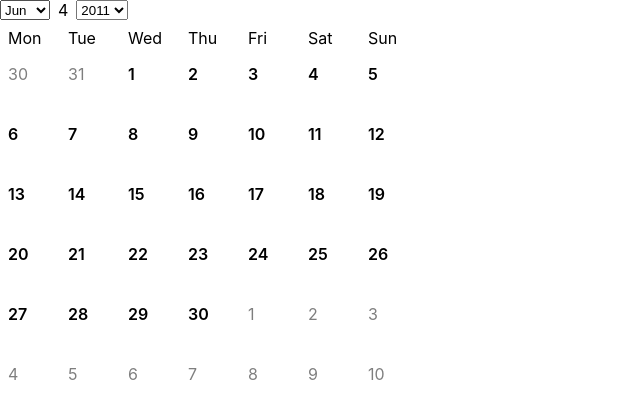
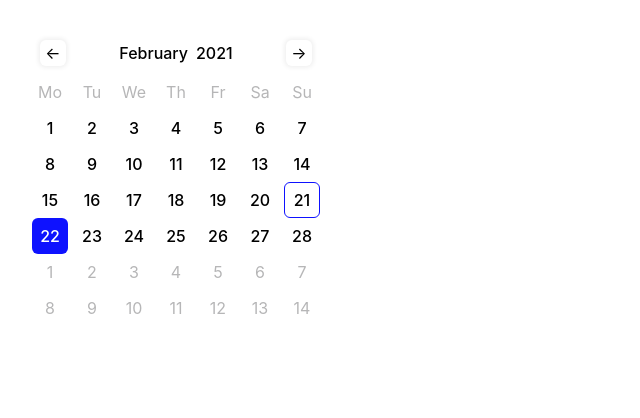
Before and after one commit to tusharf5/react-calendar, a React (Create React App) app: page / in a window 1280 px wide. Shown: the top 418 px of the page, without its empty margins (0-640 px from the left). Built offline with nearby package versions, Linux system fonts and the light colour scheme.

Commit message:
wip: adding styles

```diff
--- a/src/App.tsx
+++ b/src/App.tsx
@@ -34,28 +34,28 @@ const YEARS = Array.from(
  * This weekday index-to-label map is what is used by the Date object
  */
 const NATIVE_INDEX_TO_LABEL_WEEKDAY_MAP: Record<number, string> = {
-  0: "Sun",
-  1: "Mon",
-  2: "Tue",
-  3: "Wed",
-  4: "Thu",
-  5: "Fri",
-  6: "Sat",
+  0: "Su",
+  1: "Mo",
+  2: "Tu",
+  3: "We",
+  4: "Th",
+  5: "Fr",
+  6: "Sa",
 };
 
 const NATIVE_INDEX_TO_LABEL_MONTHS_MAP: Record<number, string> = {
-  0: "Jan",
-  1: "Feb",
-  2: "Mar",
-  3: "Apr",
+  0: "January",
+  1: "February",
+  2: "March",
+  3: "April",
   4: "May",
-  5: "Jun",
-  6: "Jul",
-  7: "Aug",
-  8: "Sept",
-  9: "Aug",
-  10: "Nov",
-  11: "Dec",
+  5: "June",
+  6: "July",
+  7: "August",
+  8: "September",
+  9: "August",
+  10: "November",
+  11: "December",
 };
 
 function getDaysInMonth(year: number, month: number) {
@@ -325,20 +325,17 @@ function App({ value, startOfWeek = 1 }: Props) {
   const [monthInView, setMonthInView] = useState(
     value ? new Date(value).getMonth() : new Date().getMonth()
   );
-  const [dayOfMonthInView, setDayOfMonthInView] = useState(
-    value ? new Date(value).getDate() : new Date().getDate()
-  );
   const [yearInView, setYearInView] = useState(
     value ? new Date(value).getFullYear() : new Date().getFullYear()
   );
   // set date value
-  const [month, setMonth] = useState(
+  const [selectedMonth, setSelectedMonth] = useState(
     value ? new Date(value).getMonth() : new Date().getMonth()
   );
-  const [dayOfMonth, setDayOfMonth] = useState(
+  const [selectedDate, setSelectedDate] = useState(
     value ? new Date(value).getDate() : new Date().getDate()
   );
-  const [year, setYear] = useState(
+  const [selectedYear, setSelectedYear] = useState(
     value ? new Date(value).getFullYear() : new Date().getFullYear()
   );
   const onMonthChange = useCallback(
@@ -356,14 +353,19 @@ function App({ value, startOfWeek = 1 }: Props) {
 
   const onSelectDate = useCallback(
     (cell: Cell) => {
-      setMonth(cell.month);
+      setSelectedMonth(cell.month);
       setMonthInView(cell.month);
-      setYear(cell.year);
+      setSelectedYear(cell.year);
       setYearInView(cell.year);
-      setDayOfMonth(cell.date);
-      setDayOfMonthInView(cell.date);
+      setSelectedDate(cell.date);
     },
-    [setMonth, setYear, setDayOfMonth]
+    [
+      setSelectedMonth,
+      setMonthInView,
+      setSelectedYear,
+      setYearInView,
+      setSelectedDate,
+    ]
   );
 
   const matrix = useMemo(() => {
@@ -371,16 +373,23 @@ function App({ value, startOfWeek = 1 }: Props) {
       yearInView,
       monthInView,
       startOfTheWeek,
-      year,
-      month,
-      dayOfMonth
+      selectedYear,
+      selectedMonth,
+      selectedDate
     );
-  }, [yearInView, monthInView, startOfTheWeek, year, month, dayOfMonth]);
+  }, [
+    yearInView,
+    monthInView,
+    startOfTheWeek,
+    selectedYear,
+    selectedMonth,
+    selectedDate,
+  ]);
 
   return (
     <section className="App">
       <header>
-        <div className="date-header">
+        {/* <div className="date-header">
           <select value={monthInView} onChange={onMonthChange}>
             {Object.keys(NATIVE_INDEX_TO_LABEL_MONTHS_MAP).map((month) => (
               <option key={month} value={month}>
@@ -388,7 +397,7 @@ function App({ value, startOfWeek = 1 }: Props) {
               </option>
             ))}
           </select>
-          <span>{dayOfMonthInView}</span>
+          <span>{selectedDate}</span>
           <select value={yearInView} onChange={onYearChange}>
             {YEARS.map((year) => (
               <option key={year} value={year}>
@@ -396,7 +405,19 @@ function App({ value, startOfWeek = 1 }: Props) {
               </option>
             ))}
           </select>
+        </div> */}
+        <button>←</button>
+        <div>
+          <div>
+            <span>{NATIVE_INDEX_TO_LABEL_MONTHS_MAP[monthInView]}</span>
+          </div>
+          <div>
+            <span>{yearInView}</span>
+          </div>
         </div>
+        <button>→</button>
+      </header>
+      <main>
         <ul className="weekdays-header">
           {Object.keys(WEEK_DAYS).map((weekDay) => (
             <li key={weekDay} className="weekdays-header-day">
@@ -404,16 +425,15 @@ function App({ value, startOfWeek = 1 }: Props) {
             </li>
           ))}
         </ul>
-      </header>
-      <main>
-        <div>
+        <div className="month-dates" role="grid">
           {matrix.map((row, index) => (
-            <div key={index}>
+            <div className="month-dates-row" key={index}>
               {row.map((cell) => (
                 <div
+                  tabIndex={0}
                   onClick={() => onSelectDate(cell)}
                   key={cell.date}
-                  className={`days-cell${
+                  className={`month-dates-cell${
                     cell.activeMonthInView ? " active-month" : ""
                   }${cell.isWeekend ? " weekend" : ""}${
                     cell.isSat ? " saturday" : ""
--- a/src/index.css
+++ b/src/index.css
@@ -12,10 +12,81 @@ code {
     monospace;
 }
 
+* {
+  box-sizing: border-box;
+}
+
 .App {
   display: flex;
   align-items: flex-start;
   flex-direction: column;
+  width: 288px;
+  overflow: hidden;
+  margin: 2rem;
+}
+
+button {
+  border: none;
+  margin: 0;
+  padding: 0;
+  width: auto;
+  overflow: visible;
+
+  background: transparent;
+
+  color: inherit;
+  font: inherit;
+
+  line-height: normal;
+
+  -webkit-font-smoothing: inherit;
+  -moz-osx-font-smoothing: inherit;
+
+  -webkit-appearance: none;
+}
+
+button::-moz-focus-inner {
+  border: 0;
+  padding: 0;
+}
+
+button {
+  box-shadow: 0 0px 4px 2px #f1f1f1;
+  width: 26px;
+  height: 26px;
+  border-radius: 6px;
+  cursor: pointer;
+}
+
+header {
+  display: flex;
+  align-items: center;
+  width: 100%;
+  padding: 8px 8px 4px;
+}
+
+header > button {
+  flex: 0 0 26px;
+}
+
+header > div {
+  flex: 1 1 auto;
+  display: flex;
+  justify-content: center;
+  align-items: center;
+}
+
+header > div > div span {
+  font-weight: 500;
+}
+
+header > div > div + div {
+  margin-left: 8px;
+}
+
+main {
+  width: 100%;
+  padding: 4px 0 8px;
 }
 
 .weekdays-header {
@@ -23,42 +94,79 @@ code {
   margin: 0;
   padding: 0;
   display: flex;
+  width: 100%;
 }
 
 .weekdays-header-day {
+  display: flex;
+  align-items: center;
+  justify-content: center;
   width: 36px;
-  display: block;
-  text-align: left;
-  padding: 8px;
+  height: 36px;
+  color: #b6b6b7;
+}
+.weekdays-header-day + .weekdays-header-day {
+  margin-left: 6px;
 }
 
-.weekdays-header-day + .weekdays-header-day {
-  margin-left: 8px;
+.month-dates {
 }
 
-.date-header {
+.month-dates-row {
   display: flex;
+  width: 100%;
 }
 
-.date-header span {
-  display: inline-block;
+.month-dates-cell {
+  width: 36px;
+  height: 36px;
+  display: flex;
+  align-items: center;
+  justify-content: center;
+  color: #b6b6b7;
 }
 
-.date-header span {
-  margin-left: 8px;
-  margin-right: 8px;
+.month-dates-cell + .month-dates-cell {
+  margin-left: 6px;
 }
 
-.days-cell {
-  width: calc(36px + 8px);
-  height: calc(36px + 8px);
-  display: inline-block;
-  text-align: left;
-  padding: 8px;
-  opacity: 0.5;
+
+.month-dates-cell.lc {
 }
 
-.days-cell.active-month {
-  opacity: 1;
-  font-weight: 600;
+.month-dates-cell.fc {
 }
+
+.month-dates-cell.lr {
+}
+
+.month-dates-cell.fr {
+}
+
+.month-dates-cell.today {
+  border: 1px solid #0e12ff;
+  border-radius: 6px;
+  color: #fff;
+  font-weight: 500;
+}
+
+.month-dates-cell.sunday {
+}
+
+.month-dates-cell.saturday {
+}
+
+.month-dates-cell.weekend {
+}
+
+.month-dates-cell.active-month {
+  color: #000;
+  font-weight: 500;
+}
+
+.month-dates-cell.selected {
+  background-color: #0e12ff;
+  border-radius: 6px;
+  color: #fff;
+  font-weight: 500;
+}
--- a/src/index.tsx
+++ b/src/index.tsx
@@ -6,7 +6,7 @@ import reportWebVitals from './reportWebVitals';
 
 ReactDOM.render(
   <React.StrictMode>
-    <App startOfWeek={1} value={new Date(2011, 5, 4).toISOString()} />
+    <App startOfWeek={1} value={new Date(2021, 1, 22).toISOString()} />
   </React.StrictMode>,
   document.getElementById('root')
 );
```
